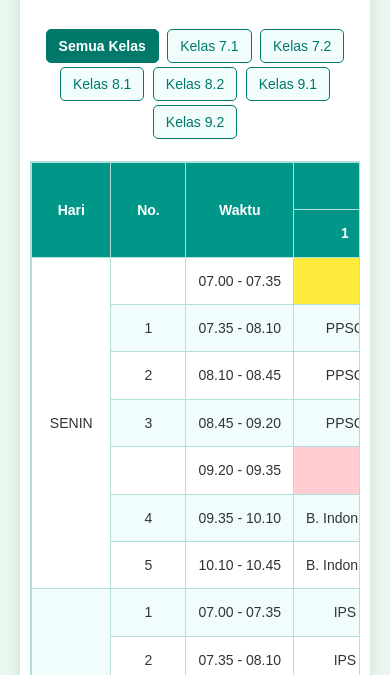
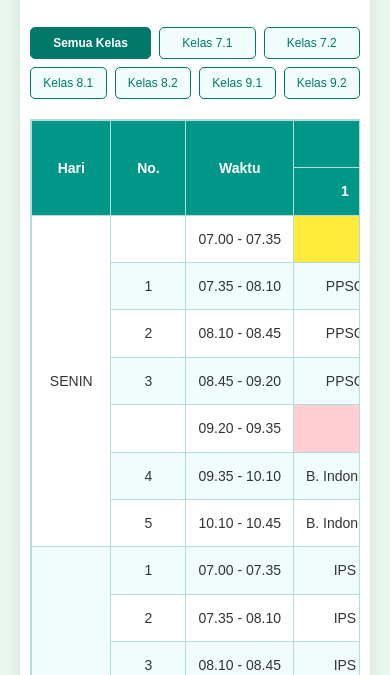
Before and after one commit to BananaSkiee/Pelajaran-SMP, a plain HTML site: page index.html in a window 390 px wide. Shown: the part 169-844 px from the top of the page. Drawn offline with Linux system fonts and the light colour scheme.

Commit message:
Update style.css

```diff
--- a/style.css
+++ b/style.css
@@ -24,16 +24,18 @@ h1 {
     padding-bottom: 10px;
 }
 
-/* Style untuk tombol filter */
 .filter-buttons {
     text-align: center;
     margin-bottom: 20px;
+    display: flex;
+    flex-wrap: wrap;
+    justify-content: center;
+    gap: 8px;
 }
 
 .filter-btn {
-    padding: 10px 20px;
-    font-size: 16px;
-    margin: 0 5px;
+    padding: 10px 15px;
+    font-size: 14px;
     cursor: pointer;
     border: 1px solid #00796b;
     border-radius: 5px;
@@ -110,7 +112,7 @@ tr:hover {
     }
     .filter-btn {
         padding: 8px 12px;
-        font-size: 14px;
-        margin: 2px;
+        font-size: 12px;
+        flex-grow: 1;
     }
 }
```
